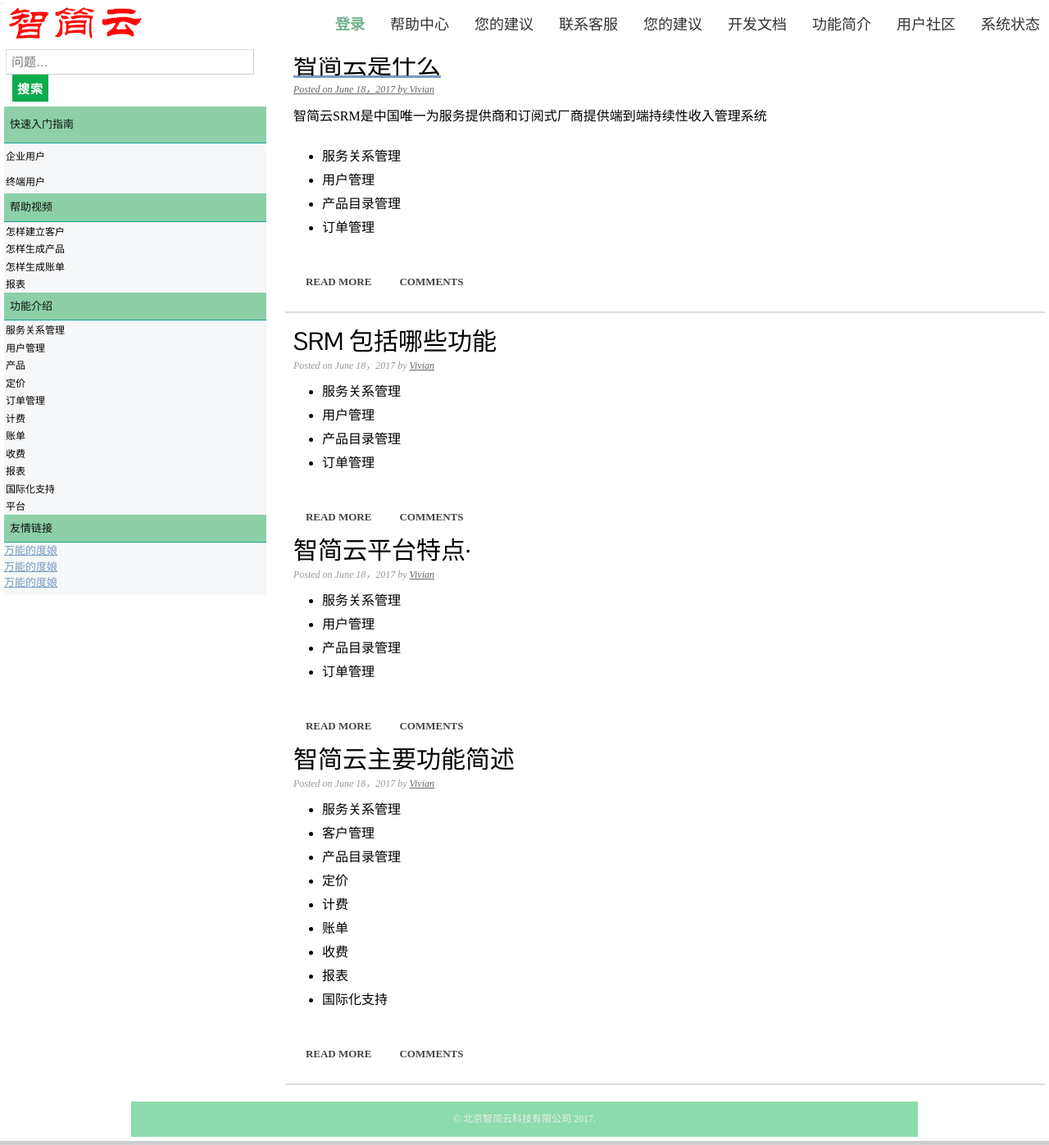
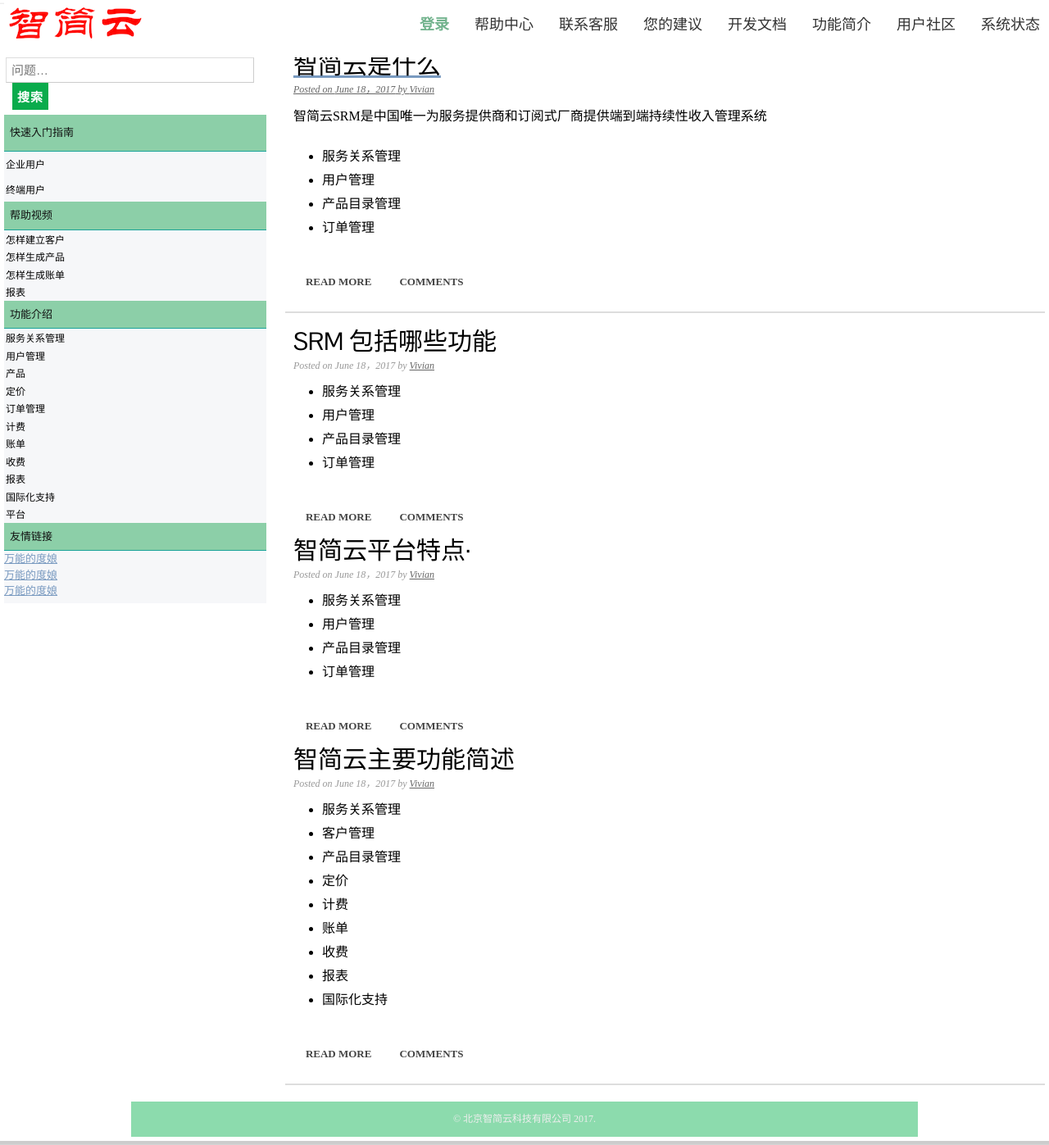
Before and after one commit to dreampivot/slipscloud.github.io, a Jekyll site: the page help/help-index.html, which Jekyll copies as it is, in a window 1280 px wide and 1397 px high. Shown: the whole window at 82% size. Built offline with Jekyll 4.4.1, drawn with Linux system fonts in a browser that asks for light colours.

Commit message:
Update help-index.html

```diff
--- a/help/help-index.html
+++ b/help/help-index.html
@@ -18,7 +18,6 @@
             <li><a href="api.html">开发文档</a></li>
 	    <li><a href="suggestion.html">您的建议</a></li>
             <li><a href="support.html">联系客服</a></li>
-	    <li><a href="suggestion.html">您的建议</a></li>
             <li><a href="http://www.slipscloud.cn/help/help-index.html">帮助中心</a></li>
             <li class="start selected"><a href="https://slipscloud.bitbucket.io/"/>登录</li>
         </ul>
@@ -95,7 +94,7 @@
 	 <ul>  </ul>
         <ul>
           <form method="get" class="searchform" action="#" >
-          <p><input type="search" style="margin-left: 2px;" class="search-field" placeholder="问题&hellip;" value="" name="s"  size="30"/>
+          <p><input type="search" style="margin-left: 2px; margin-top: 10px;margin-buttom: 10px;" class="search-field" placeholder="问题&hellip;" value="" name="s"  size="30"/>
 	  <input name="send" style="margin-left: 10px;" class="formbutton" value="搜索" type="submit" /></p>
         </ul>
 
```
